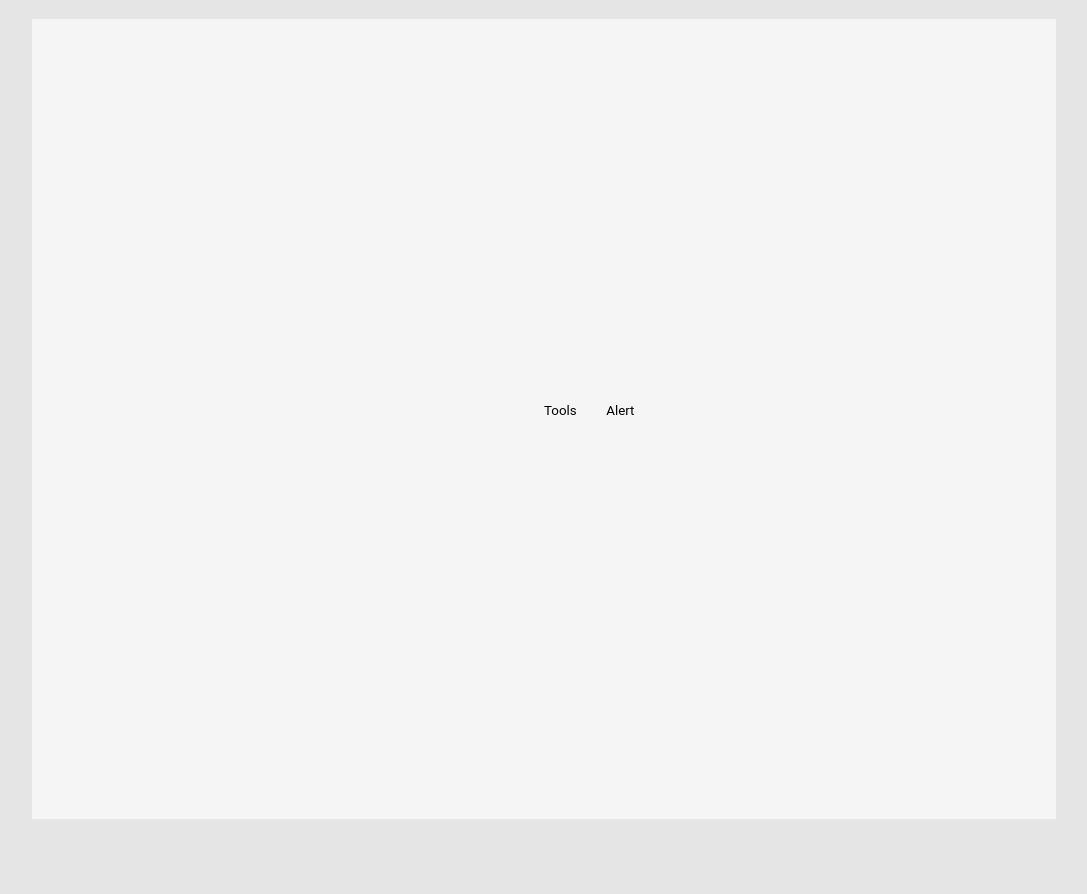
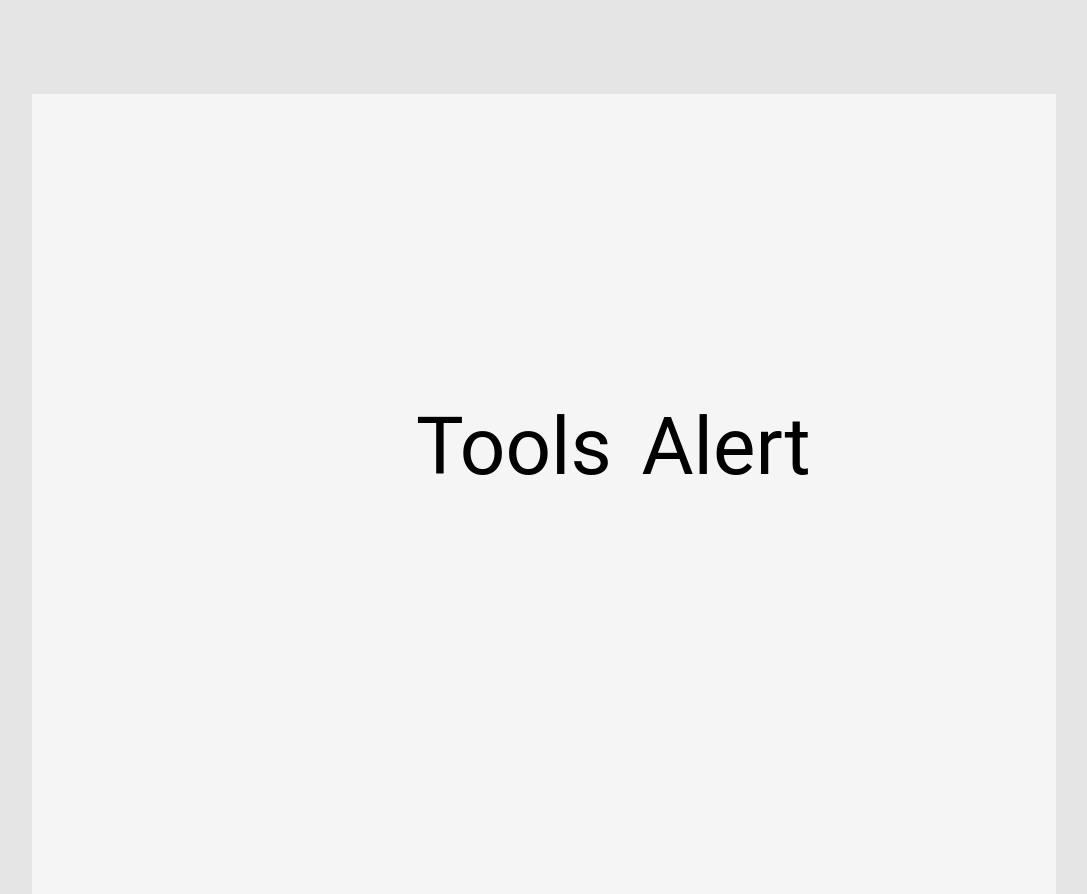
Before and after one commit to ArielBrennan/CHALLENGENUCBAPP-1, a plain HTML site: page index.html in a window 1280 px wide. Shown: the whole page, without its empty margins (96-1183 px from the left). Before the commit the page ends 819 px from the top, so only its background shows below. Drawn offline with Linux system fonts and the light colour scheme.

Commit message:
cambio botones

```diff
--- a/css/style.css
+++ b/css/style.css
@@ -10,15 +10,16 @@ body {
 
 .btn-popup {
     position: relative;
-    left: 50vw;
+    left: 40vw;
     top: 50vh;
     background-color: transparent;
     border: 0;
     display: inline-block;
+    font-size: 5em;
 }
 .btn-popup:hover {
     cursor: pointer;
-    font-size: 1.1em;
+    font-size: 5.5em;
     font-weight: bold;
 }
 /* .btn-popup:active {
```
